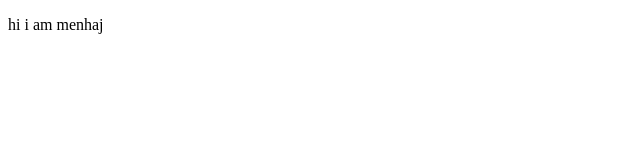
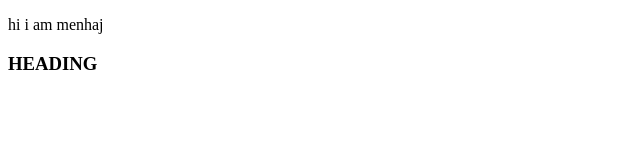
Before and after one commit to muhammadmenhajkhan/menhajkhan, a plain HTML site: page index.html in a window 1280 px wide. Shown: the whole page, without its empty margins (0-640 px from the left). Drawn offline with Linux system fonts and the light colour scheme.

Commit message:
sending heading

```diff
--- a/index.html
+++ b/index.html
@@ -11,5 +11,6 @@
  </head>
  <body>
     <p>hi i am menhaj</p>
+    <H3>HEADING</H3>
  </body>
  </html>
```
